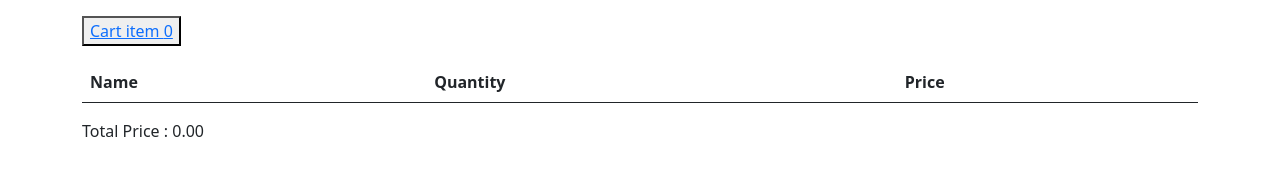
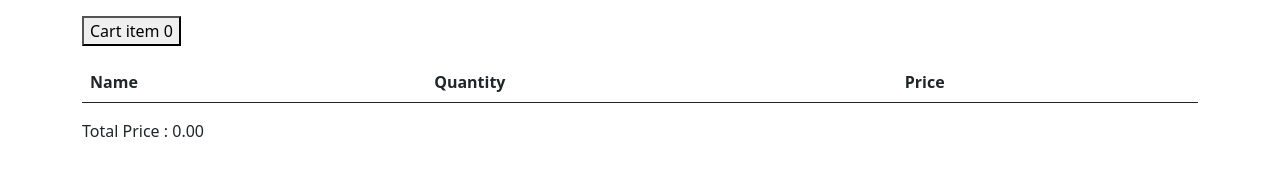
Before and after one commit to Abdul-aziz-shuvo/react-ecom-with-router, a React (Create React App) app: page /cart in a window 1280 px wide. Shown: the top 193 px of the page. Built offline with nearby package versions, Linux system fonts and the light colour scheme.

Commit message:
router component settings

```diff
--- a/src/App.js
+++ b/src/App.js
@@ -3,7 +3,7 @@ import './App.css';
 
 import Product from './product/Product'
 import Home from './Home'
-
+import Cart from './product/Cart'
 
 import React from "react";
 import {
@@ -23,7 +23,7 @@ function App() {
      <Switch>
         <Route path="/"  exact component={Home} />
         <Route path="/product/:id" component={Product} />
-        <Route path="/cart"  exact component={Home} />
+        <Route path="/cart"  exact component={Cart} />
       </Switch>
      </ProductProvider>
     </Router>
--- a/src/Home.js
+++ b/src/Home.js
@@ -1,5 +1,5 @@
 import Products from './product/Products'
-import Cart from './product/Cart'
+// import Cart from './product/Cart'
 import {useContext} from 'react'
 import {Link} from 'react-router-dom'
 import {ProductContext} from './context/ProductContext'
@@ -14,14 +14,14 @@ export default function Home({match}){
          <div className='container'>
 
              <button type="button" className='my-3'>
-                 <Link to='cart'>
+                 <Link to='/cart'>
                  Cart item {cart.length}
                  </Link>
              </button>
 
 
           {match.path === '/' &&    <Products /> }
-          {match.path === '/cart'   &&  <Cart /> }
+          {/* {match.path === '/cart'   &&  <Cart /> } */}
 
          </div>
      </div>
--- a/src/product/Cart.js
+++ b/src/product/Cart.js
@@ -34,6 +34,12 @@ export default function Cart(){
 
     return (
         <div>
+            <div className="container">
+                <button type="button" className='my-3'>
+
+                    Cart item {cart.length}
+
+                </button>
                 <table className='table'>
                     <thead>
                         <tr>
@@ -65,5 +71,6 @@ export default function Cart(){
                     Total Price : {totalPrice.toFixed(2)}
                 </div>
             </div>
+        </div>
     )
 }
```
Lines whose indentation alone changed are shown as unchanged.
